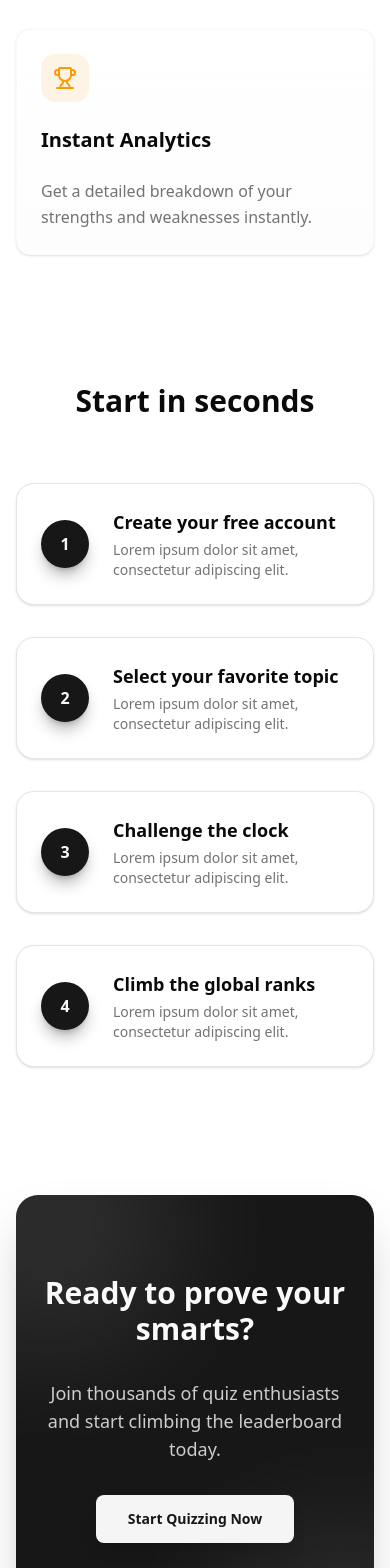
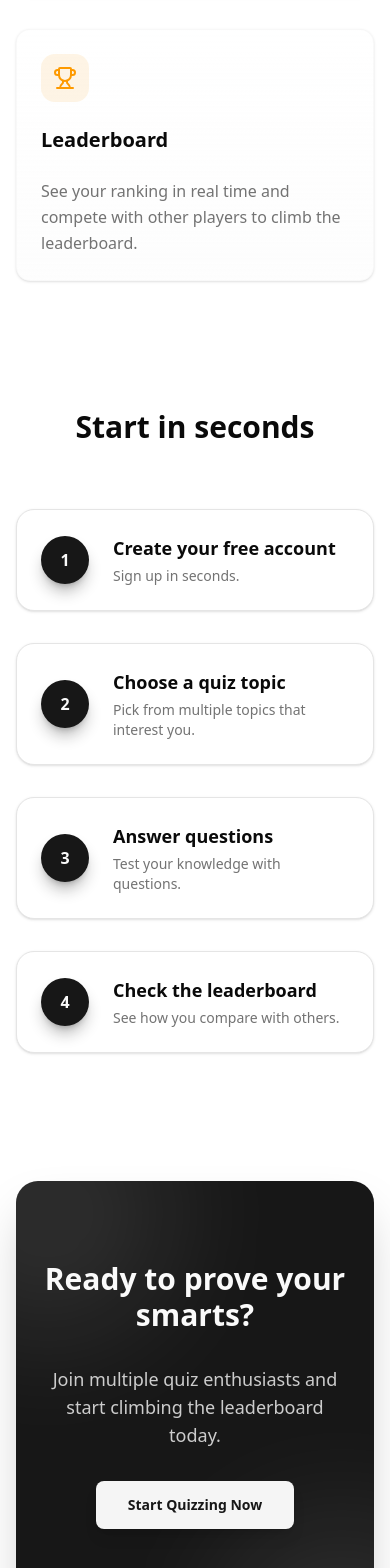
Before and after one commit to ujjwal509kumar/DCLQuizApp, a React (Vite) app: page / in a window 390 px wide. Shown: the part 1480-3048 px from the top of the page. Built offline with nearby package versions, Linux system fonts and the light colour scheme; no server answers.

Commit message:
modified landing page

```diff
--- a/src/components/LandingPage.jsx
+++ b/src/components/LandingPage.jsx
@@ -9,7 +9,6 @@ export function LandingPage() {
     const navigate = useNavigate()
     return (
         <div className="relative min-h-screen bg-background text-foreground overflow-hidden">
-
             {/* Background Decor: Dot Pattern & Gradients */}
             <div className="absolute inset-0 -z-10 h-full w-full bg-[linear-gradient(to_right,#8080800a_1px,transparent_1px),linear-gradient(to_bottom,#8080800a_1px,transparent_1px)] bg-size-[14px_24px]"></div>
             <div className="absolute left-0 right-0 top-0 -z-10 m-auto h-77.5 w-77.5 rounded-full bg-primary/20 opacity-20 blur-[100px]"></div>
@@ -86,8 +85,8 @@ export function LandingPage() {
                                 icon: Trophy,
                                 color: "text-amber-500",
                                 bg: "bg-amber-500/10",
-                                title: "Instant Analytics",
-                                desc: "Get a detailed breakdown of your strengths and weaknesses instantly.",
+                                title: "Leaderboard",
+                                desc: "See your ranking in real time and compete with other players to climb the leaderboard.",
                             },
                         ].map((item, index) => (
                             <Card
@@ -119,14 +118,28 @@ export function LandingPage() {
                         <div className="absolute left-1/2 top-0 bottom-0 hidden w-px bg-linear-to-b from-transparent via-muted-foreground/30 to-transparent md:block" />
 
                         {[
-                            "Create your free account",
-                            "Select your favorite topic",
-                            "Challenge the clock",
-                            "Climb the global ranks",
+                            {
+                                title: "Create your free account",
+                                desc: "Sign up in seconds."
+                            },
+                            {
+                                title: "Choose a quiz topic",
+                                desc: "Pick from multiple topics that interest you."
+                            },
+                            {
+                                title: "Answer questions",
+                                desc: "Test your knowledge with questions."
+                            },
+                            {
+                                title: "Check the leaderboard",
+                                desc: "See how you compare with others."
+                            },
                         ].map((step, index) => (
                             <div
-                                key={step}
-                                className={`relative flex items-center gap-6 rounded-2xl border bg-card p-6 shadow-sm transition-all hover:shadow-md ${index % 2 === 0 ? "md:mr-12 md:text-right md:flex-row-reverse" : "md:ml-12"
+                                key={step.title}
+                                className={`relative flex items-center gap-6 rounded-2xl border bg-card p-6 shadow-sm transition-all hover:shadow-md ${index % 2 === 0
+                                    ? "md:mr-12 md:text-right md:flex-row-reverse"
+                                    : "md:ml-12"
                                     }`}
                             >
                                 {/* Number Badge */}
@@ -134,12 +147,15 @@ export function LandingPage() {
                                     {index + 1}
                                 </div>
                                 <div>
-                                    <h3 className="font-semibold text-lg">{step}</h3>
-                                    <p className="text-sm text-muted-foreground mt-1">Lorem ipsum dolor sit amet, consectetur adipiscing elit.</p>
+                                    <h3 className="font-semibold text-lg">{step.title}</h3>
+                                    <p className="text-sm text-muted-foreground mt-1">
+                                        {step.desc}
+                                    </p>
                                 </div>
                             </div>
                         ))}
                     </div>
+
                 </section>
 
                 {/* CTA SECTION */}
@@ -153,14 +169,32 @@ export function LandingPage() {
                             Ready to prove your smarts?
                         </h2>
                         <p className="mx-auto max-w-lg text-primary-foreground/80 text-lg">
-                            Join thousands of quiz enthusiasts and start climbing the leaderboard today.
+                            Join multiple quiz enthusiasts and start climbing the leaderboard today.
                         </p>
 
-                        <SignInButton mode="modal" forceRedirectUrl="/quiz">
-                            <Button size="lg" variant="secondary" className="h-12 px-8 font-semibold text-primary shadow-lg hover:bg-white/90">
+                        <SignedIn>
+                            <Button
+                                size="lg"
+                                variant="secondary"
+                                className="h-12 px-8 font-semibold text-primary shadow-lg hover:bg-white/90"
+                                onClick={() => navigate('/quiz')}
+                            >
                                 Start Quizzing Now
                             </Button>
-                        </SignInButton>
+                        </SignedIn>
+
+                        {/* User not logged in → open sign-in modal */}
+                        <SignedOut>
+                            <SignInButton mode="modal" forceRedirectUrl="/quiz">
+                                <Button
+                                    size="lg"
+                                    variant="secondary"
+                                    className="h-12 px-8 font-semibold text-primary shadow-lg hover:bg-white/90"
+                                >
+                                    Start Quizzing Now
+                                </Button>
+                            </SignInButton>
+                        </SignedOut>
 
                         <div className="flex justify-center gap-8 pt-4 text-sm font-medium text-primary-foreground/60">
                             <div className="flex items-center gap-2"><CheckCircle2 className="h-4 w-4" /> No credit card</div>
@@ -168,9 +202,6 @@ export function LandingPage() {
                         </div>
                     </div>
                 </section>
-
-                {/* FOOTER SPACER */}
-                <div className="h-12"></div>
             </div>
         </div>
     )
```
